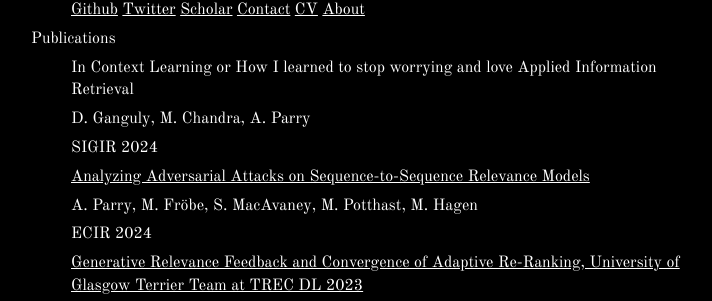
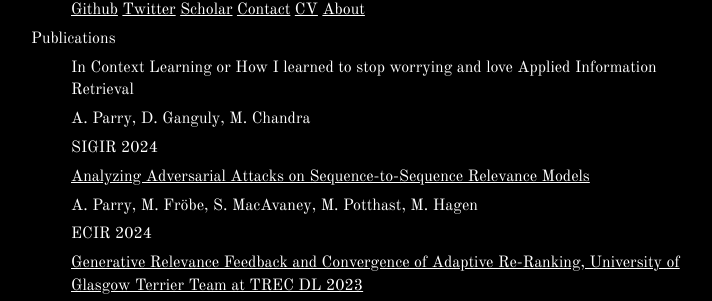
Before and after one commit to Parry-Parry/parry-parry.github.io, a Jekyll site: the page built from index.md, in a window 1280 px wide. Shown: the part 322-623 px from the top of the page, without its empty margins (299-1011 px from the left). Built offline with Jekyll 4.4.1, drawn with Linux system fonts in a browser that asks for light colours.

Commit message:
minor update

```diff
--- a/_data/menu.yml
+++ b/_data/menu.yml
@@ -11,7 +11,7 @@
   - title: Publications
     entries:
       - title: In Context Learning or How I learned to stop worrying and love Applied Information Retrieval
-      - title: D. Ganguly, M. Chandra, A. Parry
+      - title: A. Parry, D. Ganguly, M. Chandra
       - title: SIGIR 2024
       - title: Analyzing Adversarial Attacks on Sequence-to-Sequence Relevance Models
         url: https://parry-parry.github.io/assets/pdf/adv_seq2seq.pdf
```
